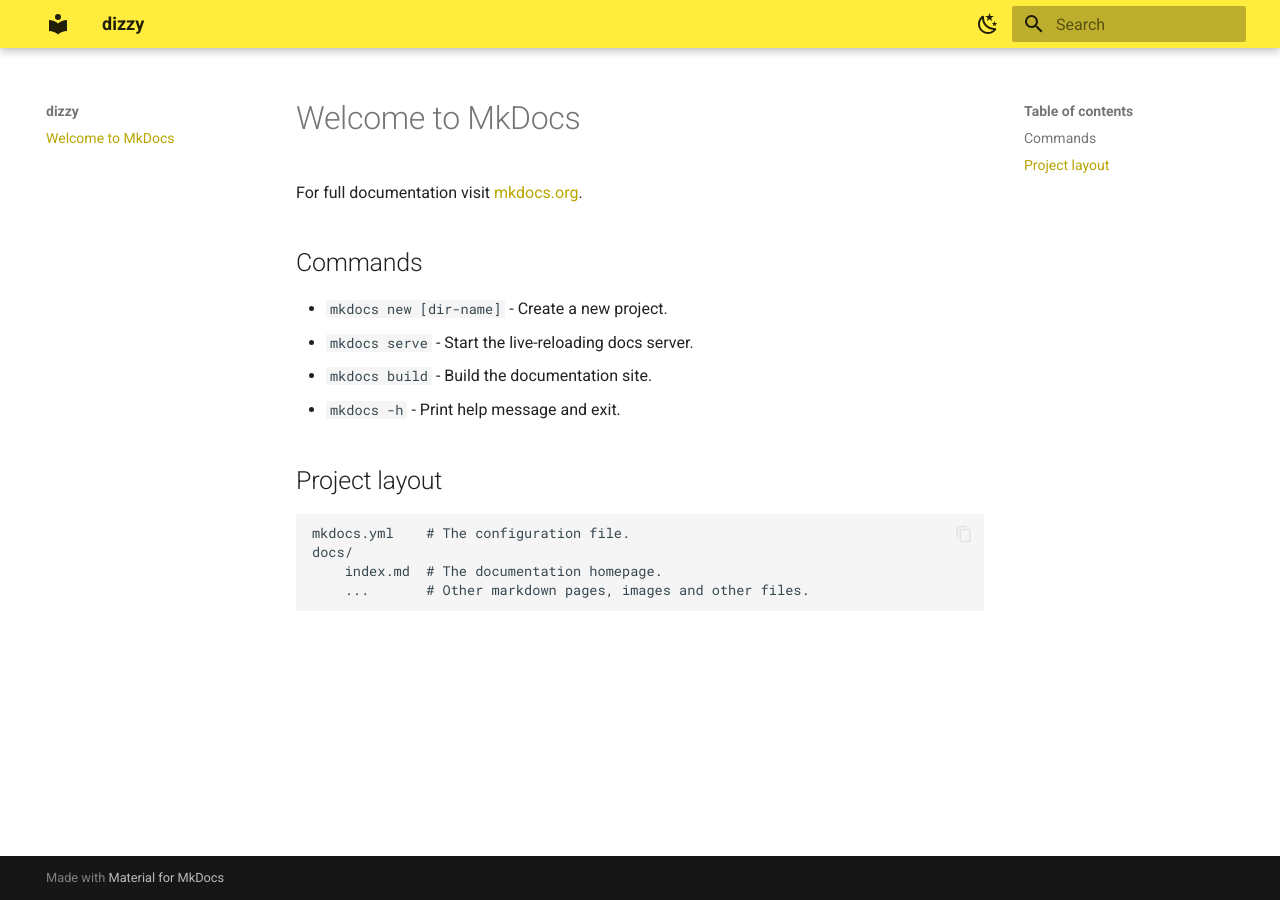
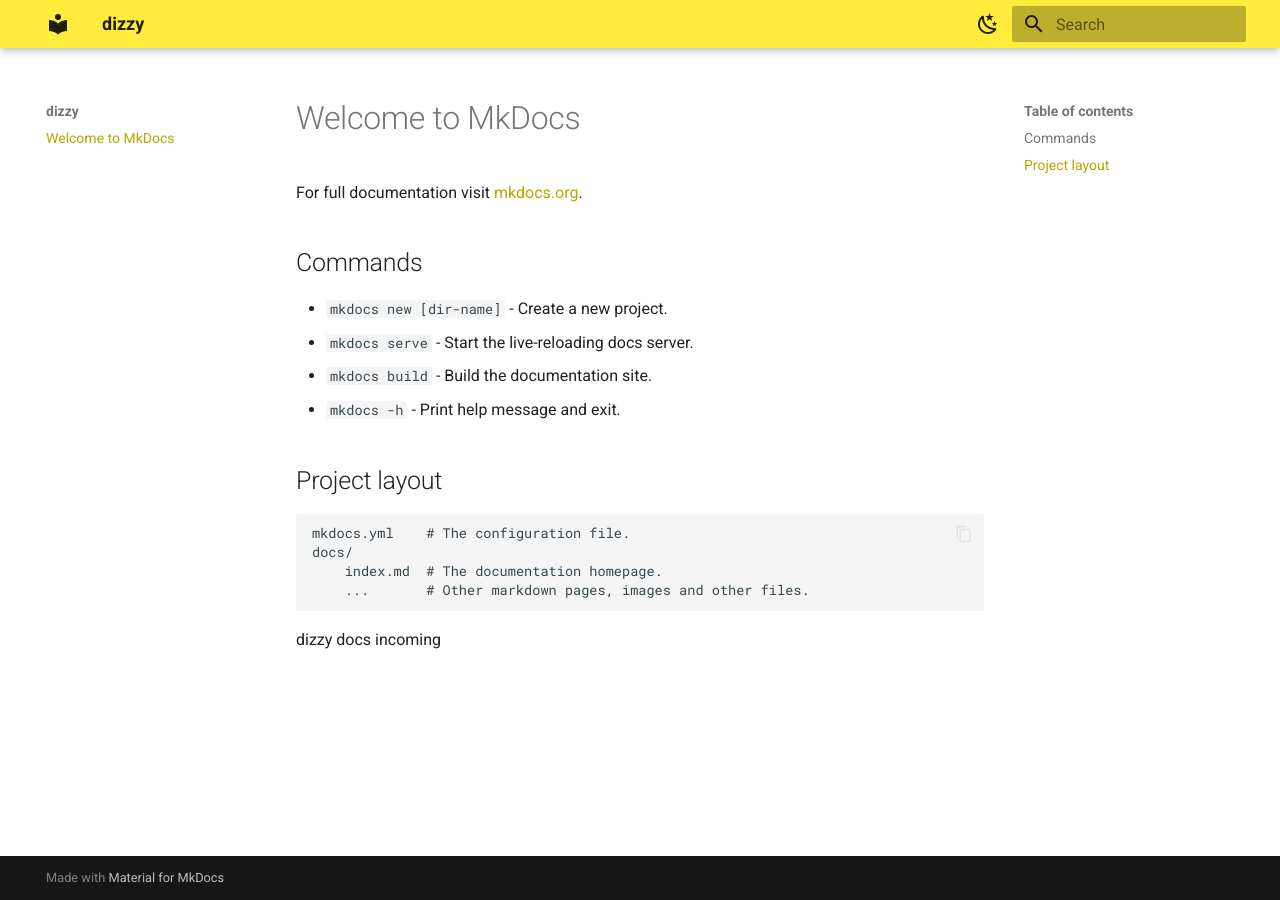
Before and after one commit to ConradMearns/dizzy, an MkDocs documentation site: the page built from docs/index.md, in a window 1280 px wide. Built offline with MkDocs 1.6.1 and Material for MkDocs 9.7.7, drawn with Linux system fonts in a browser that asks for light colours.

Commit message:
Update index

```diff
--- a/docs/index.md
+++ b/docs/index.md
@@ -15,3 +15,5 @@
     docs/
         index.md  # The documentation homepage.
         ...       # Other markdown pages, images and other files.
+
+dizzy docs incoming
```
